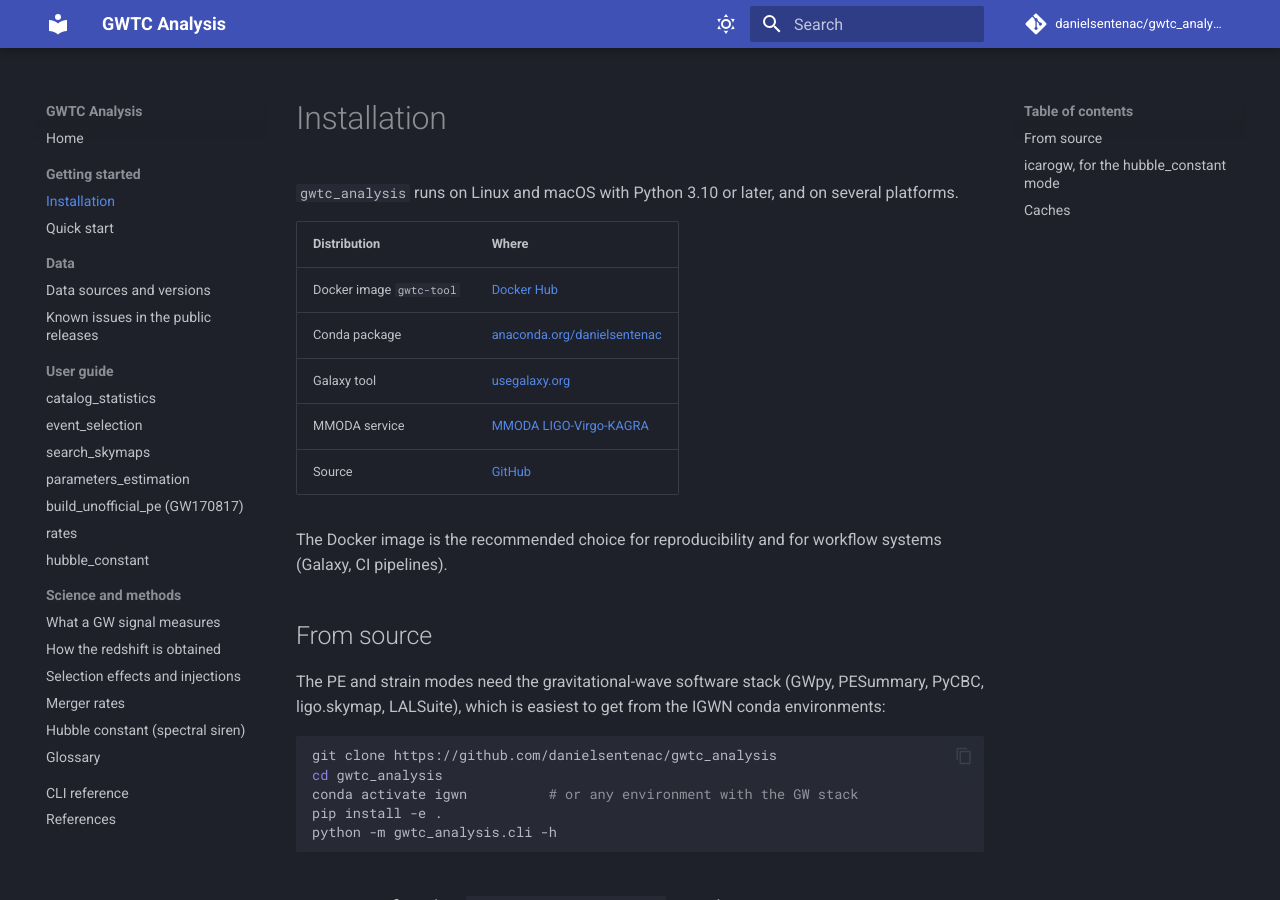
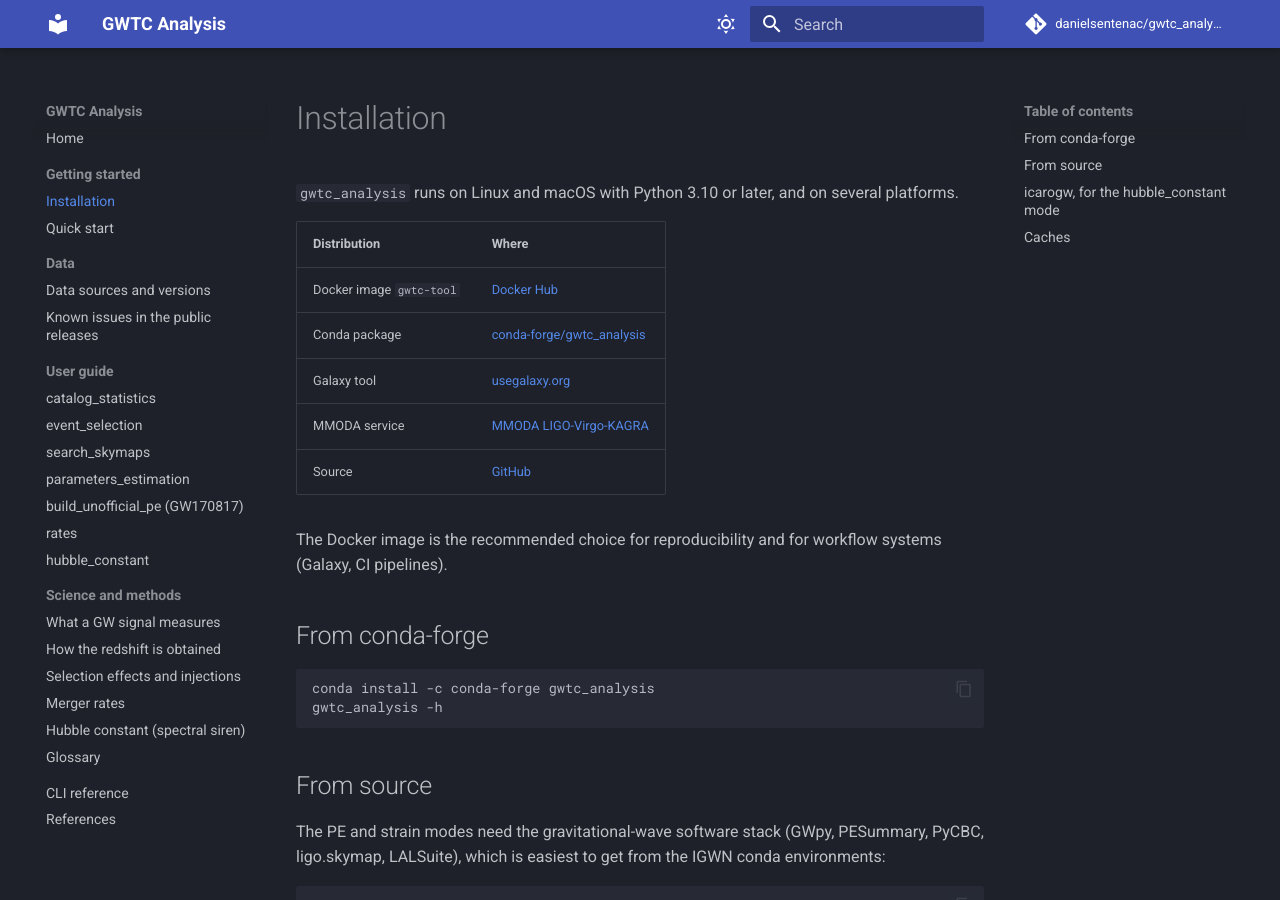
Before and after one commit to danielsentenac/gwtc_analysis, an MkDocs documentation site: the page built from docs/installation.md, in a window 1280 px wide and 900 px high. Built offline with MkDocs 1.6.1 and Material for MkDocs 9.7.7, drawn with Linux system fonts in a browser that asks for light colours; comment, search, counter and statistics services are not loaded.

Commit message:
docs, README: conda package from conda-forge
Co-Authored-By: Claude Opus 5.5 <noreply@anthropic.com>

````diff
--- a/docs/installation.md
+++ b/docs/installation.md
@@ -5,13 +5,20 @@
 | Distribution | Where |
 |---|---|
 | Docker image `gwtc-tool` | [Docker Hub](https://hub.docker.com/r/danielsentenac/gwtc-tool/) |
-| Conda package | [anaconda.org/danielsentenac](https://anaconda.org/channels/danielsentenac/packages/gwtc_analysis/overview) |
+| Conda package | [conda-forge/gwtc_analysis](https://anaconda.org/conda-forge/gwtc_analysis) |
 | Galaxy tool | [usegalaxy.org](https://usegalaxy.org) |
 | MMODA service | [MMODA LIGO-Virgo-KAGRA](https://www.astro.unige.ch/mmoda/) |
 | Source | [GitHub](https://github.com/danielsentenac/gwtc_analysis) |
 
 The Docker image is the recommended choice for reproducibility and for workflow systems (Galaxy,
 CI pipelines).
+
+## From conda-forge
+
+```bash
+conda install -c conda-forge gwtc_analysis
+gwtc_analysis -h
+```
 
 ## From source
 
````
Also changed, not shown: README.md (+1 -1 lines).
